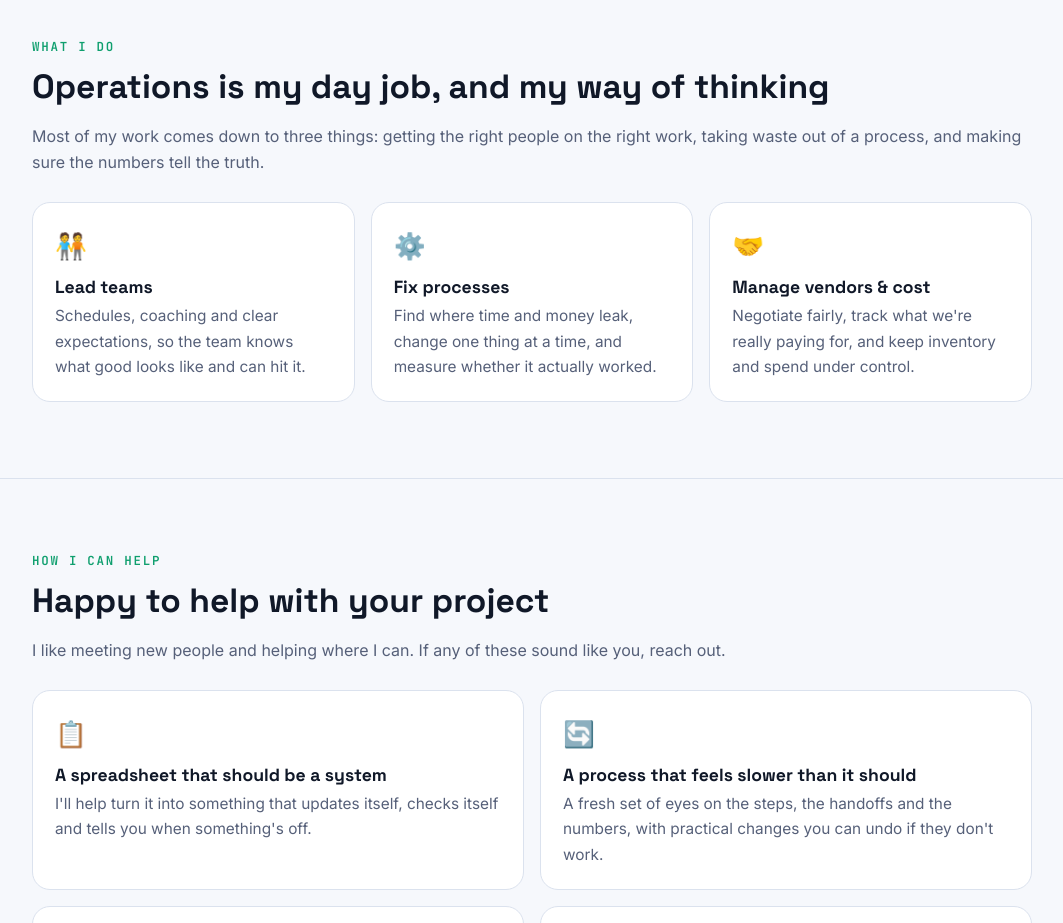
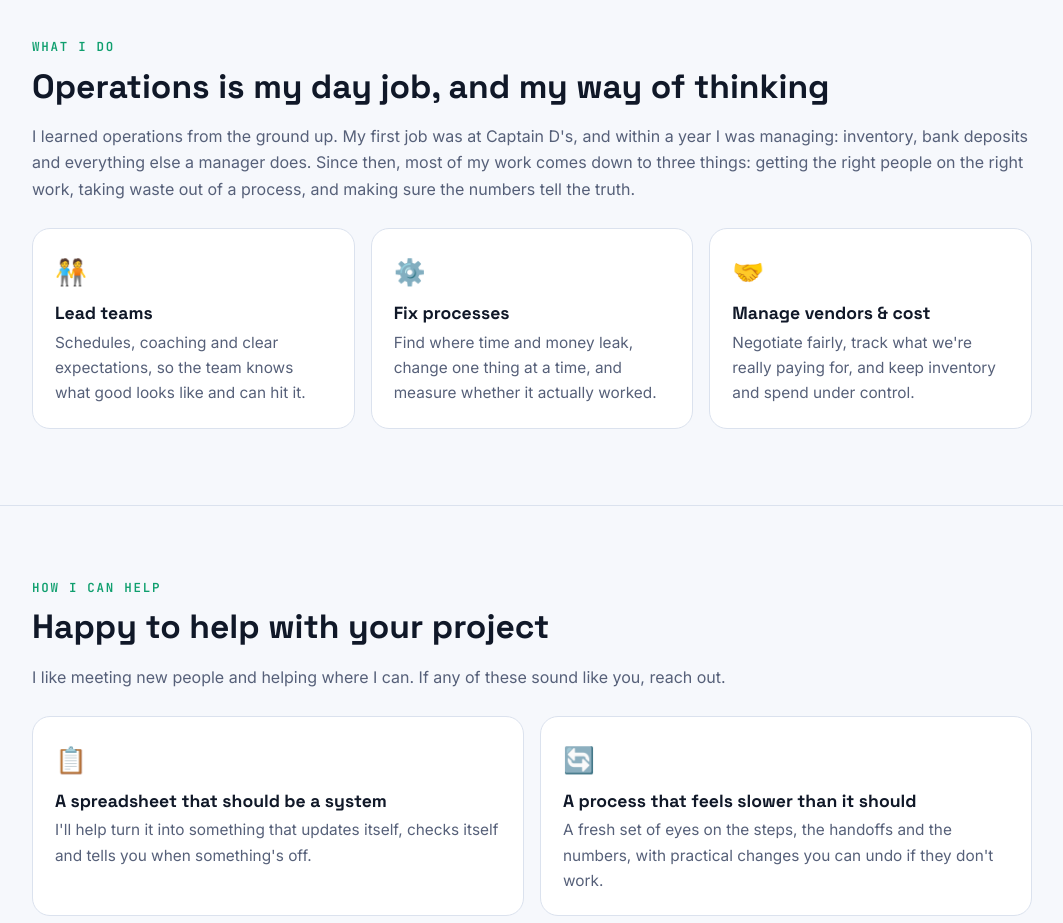
Before and after one commit to demetriusreynolds251-maker/demetriusreynolds251-maker.github.io, a plain HTML site: page index.html in a window 1280 px wide. Shown: the part 1660-2583 px from the top of the page, without its empty margins (108-1171 px from the left). Drawn offline with Linux system fonts and the light colour scheme.

Commit message:
What I do: the Captain D's story (manager within a year)
Co-Authored-By: Claude Opus 5.5 <noreply@anthropic.com>

```diff
--- a/index.html
+++ b/index.html
@@ -109,7 +109,7 @@ footer{padding:36px 0 54px;color:var(--muted);font-size:.86rem;border-top:1px so
 <section id="what"><div class="wrap">
   <div class="eyebrow">What I do</div>
   <h2>Operations is my day job, and my way of thinking</h2>
-  <p class="muted">Most of my work comes down to three things: getting the right people on the right work, taking waste out of a process, and making sure the numbers tell the truth.</p>
+  <p class="muted">I learned operations from the ground up. My first job was at Captain D's, and within a year I was managing: inventory, bank deposits and everything else a manager does. Since then, most of my work comes down to three things: getting the right people on the right work, taking waste out of a process, and making sure the numbers tell the truth.</p>
   <div class="grid3">
     <div class="card reveal"><div class="ic">🧑‍🤝‍🧑</div><h3>Lead teams</h3><p>Schedules, coaching and clear expectations, so the team knows what good looks like and can hit it.</p></div>
     <div class="card reveal"><div class="ic">⚙️</div><h3>Fix processes</h3><p>Find where time and money leak, change one thing at a time, and measure whether it actually worked.</p></div>
```
